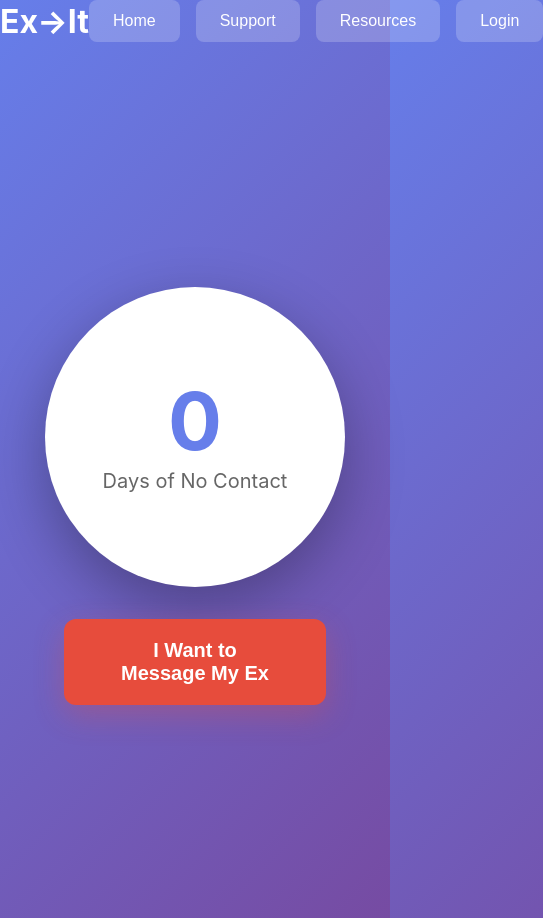
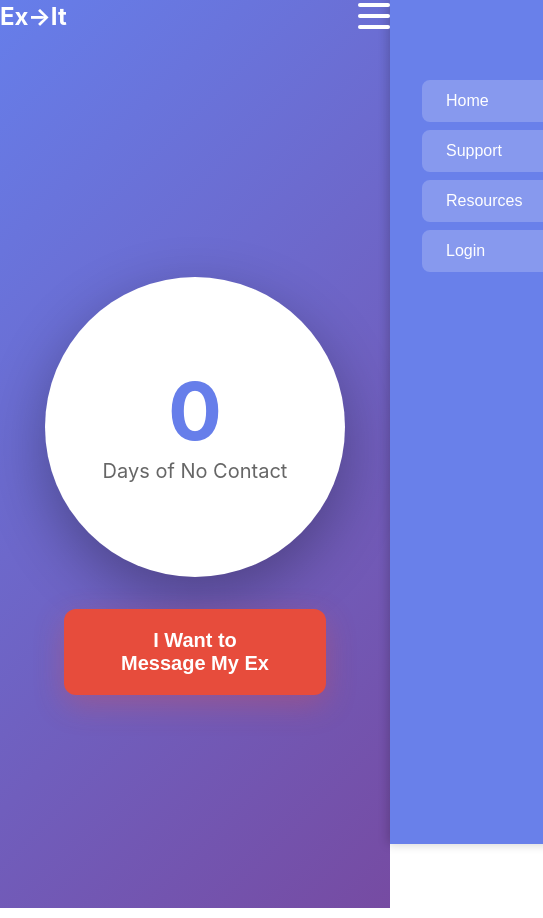
Before and after one commit to raysireks/ex-it, a React (Vite) app: page / in a window 390 px wide. Shown: the whole page, 543 px wide, since content can reach past the window. Built offline with nearby package versions, Linux system fonts and the light colour scheme.

Commit message:
Implement responsive mobile hamburger menu with mobile-first design
Co-authored-by: raysireks <3987096+raysireks@users.noreply.github.com>

```diff
--- a/src/App.css
+++ b/src/App.css
@@ -66,17 +66,86 @@ body {
   width: 100%;
   max-width: 1200px;
   margin-bottom: 2rem;
+  position: relative;
 }
 
 .logo {
-  font-size: 2rem;
+  font-size: 1.5rem;
   font-weight: bold;
   color: white;
+  cursor: pointer;
+  z-index: 1001;
 }
 
+/* Hamburger menu button - visible on mobile */
+.hamburger {
+  display: flex;
+  flex-direction: column;
+  justify-content: space-around;
+  width: 2rem;
+  height: 2rem;
+  background: transparent;
+  border: none;
+  cursor: pointer;
+  padding: 0;
+  z-index: 1001;
+}
+
+.hamburger span {
+  width: 2rem;
+  height: 0.25rem;
+  background: white;
+  border-radius: 10px;
+  transition: all 0.3s linear;
+  position: relative;
+  transform-origin: 1px;
+}
+
+/* Mobile-first: Navigation starts as vertical menu */
 .nav {
   display: flex;
-  gap: 1rem;
+  flex-direction: column;
+  gap: 0.5rem;
+  position: fixed;
+  top: 0;
+  right: 0;
+  background: rgba(102, 126, 234, 0.98);
+  height: 100vh;
+  width: 70%;
+  max-width: 300px;
+  padding: 5rem 2rem 2rem;
+  transform: translateX(100%);
+  transition: transform 0.3s ease-in-out;
+  z-index: 1000;
+  box-shadow: -2px 0 10px rgba(0, 0, 0, 0.2);
+}
+
+.nav.nav-open {
+  transform: translateX(0);
+}
+
+/* Desktop: Hide hamburger and show horizontal menu */
+@media (min-width: 768px) {
+  .logo {
+    font-size: 2rem;
+  }
+
+  .hamburger {
+    display: none;
+  }
+
+  .nav {
+    position: static;
+    flex-direction: row;
+    gap: 1rem;
+    height: auto;
+    width: auto;
+    max-width: none;
+    padding: 0;
+    background: transparent;
+    transform: none;
+    box-shadow: none;
+  }
 }
 
 .nav-button {
@@ -88,11 +157,21 @@ body {
   cursor: pointer;
   font-size: 1rem;
   transition: all 0.3s ease;
+  width: 100%;
+  text-align: left;
 }
 
 .nav-button:hover {
   background: rgba(255, 255, 255, 0.3);
   transform: translateY(-2px);
+}
+
+/* Desktop nav button styling */
+@media (min-width: 768px) {
+  .nav-button {
+    width: auto;
+    text-align: center;
+  }
 }
 
 .counter-container {
--- a/src/App.tsx
+++ b/src/App.tsx
@@ -11,6 +11,7 @@ function App() {
   const [showSplash, setShowSplash] = useState(true);
   const [currentPage, setCurrentPage] = useState('landing');
   const [showLogin, setShowLogin] = useState(false);
+  const [mobileMenuOpen, setMobileMenuOpen] = useState(false);
   const { user, logout } = useAuth();
 
   if (showSplash) {
@@ -36,14 +37,32 @@ function App() {
         <div className="logo" onClick={() => setCurrentPage('landing')}>
           Ex→It
         </div>
-        <nav className="nav">
-          <button className="nav-button" onClick={() => setCurrentPage('landing')}>
+        <button
+          className="hamburger"
+          onClick={() => setMobileMenuOpen(!mobileMenuOpen)}
+          aria-label="Toggle menu"
+        >
+          <span></span>
+          <span></span>
+          <span></span>
+        </button>
+        <nav className={`nav ${mobileMenuOpen ? 'nav-open' : ''}`}>
+          <button className="nav-button" onClick={() => {
+            setCurrentPage('landing');
+            setMobileMenuOpen(false);
+          }}>
             Home
           </button>
-          <button className="nav-button" onClick={() => setCurrentPage('support')}>
+          <button className="nav-button" onClick={() => {
+            setCurrentPage('support');
+            setMobileMenuOpen(false);
+          }}>
             Support
           </button>
-          <button className="nav-button" onClick={() => setCurrentPage('resources')}>
+          <button className="nav-button" onClick={() => {
+            setCurrentPage('resources');
+            setMobileMenuOpen(false);
+          }}>
             Resources
           </button>
           {user ? (
@@ -51,12 +70,18 @@ function App() {
               <button className="nav-button">
                 👤 {user.username}
               </button>
-              <button className="nav-button" onClick={logout}>
+              <button className="nav-button" onClick={() => {
+                logout();
+                setMobileMenuOpen(false);
+              }}>
                 Logout
               </button>
             </>
           ) : (
-            <button className="nav-button" onClick={() => setShowLogin(true)}>
+            <button className="nav-button" onClick={() => {
+              setShowLogin(true);
+              setMobileMenuOpen(false);
+            }}>
               Login
             </button>
           )}
```
